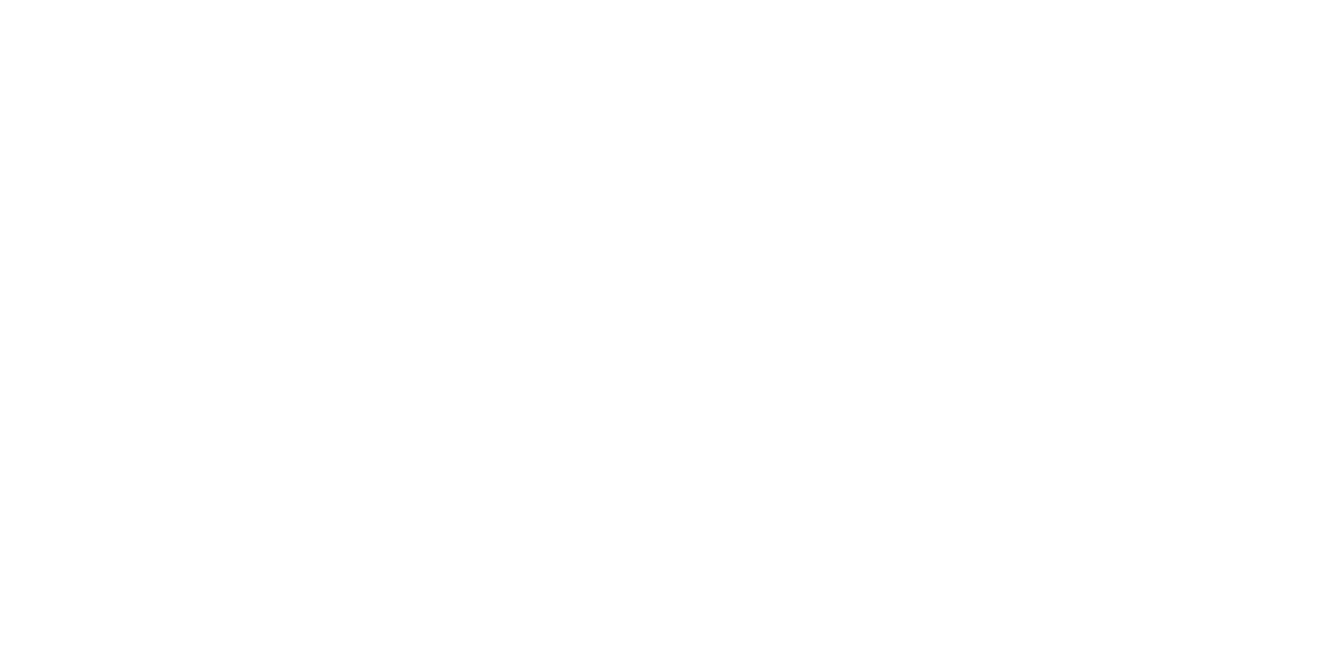
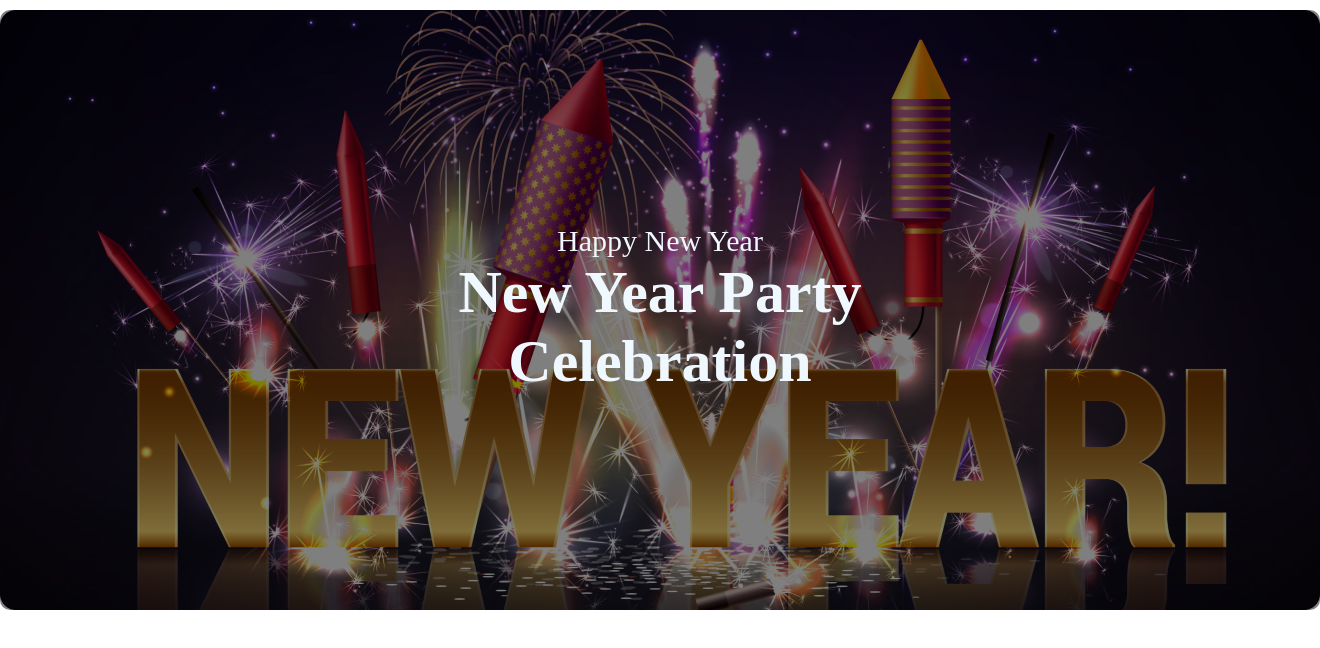
Before and after one commit to MD-Moniruzzaman-Arafat/HTML-CSS-PROJECT-1, a plain HTML site: page index.html in a window 1280 px wide. Shown: the whole page, 1320 px wide, since content can reach past the window. Drawn offline with Linux system fonts and the light colour scheme.

Commit message:
header section

```diff
--- a/index.html
+++ b/index.html
@@ -7,5 +7,13 @@
     <!-- style.css file link -->
     <link rel="stylesheet" href="./style.css" />
   </head>
-  <body></body>
+  <body>
+    <header>
+      <div id="header-content">
+        <p>Happy New Year</p>
+        <h1>New Year Party</h1>
+        <h1>Celebration</h1>
+      </div>
+    </header>
+  </body>
 </html>
--- a/style.css
+++ b/style.css
@@ -2,3 +2,45 @@
   padding: 0;
   margin: 0;
 }
+
+/* header section */
+header {
+  position: relative;
+  background-image: url("./image/Banner Image.png");
+  background-repeat: no-repeat;
+  height: 600px;
+  width: 1320px;
+  margin: 10px auto;
+}
+
+header::after {
+  content: "";
+  position: absolute;
+  top: 0;
+  left: 0;
+  width: 100%;
+  height: 100%;
+  background-color: rgba(0, 0, 0, 0.5); /* Adjust the alpha value as needed */
+  z-index: 1;
+  border-radius: 10px;
+}
+
+#header-content {
+  position: relative;
+  display: flex;
+  color: aliceblue;
+  justify-content: center;
+  align-items: center;
+  text-align: center;
+  flex-direction: column;
+  height: 100%;
+  z-index: 2;
+}
+
+#header-content p {
+  font-size: 30px;
+}
+
+#header-content h1 {
+  font-size: 60px;
+}
```
